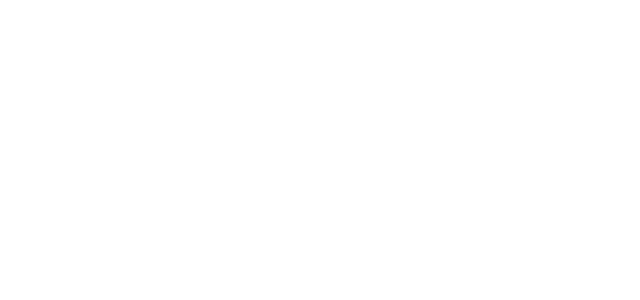
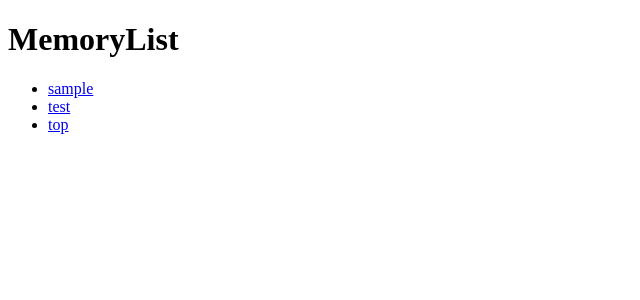
Before and after one commit to Marco3jp/tap-and-memorize, a React (Vite) app: page /aa/memory in a window 1280 px wide. Before the commit this address had no page. Shown: the top 300 px of the page, without its empty margins (0-640 px from the left). Built offline with nearby package versions, Linux system fonts and the light colour scheme.

Commit message:
ネストしたルーティングをどうにか表現するために試行錯誤

```diff
--- /dev/null
+++ b/src/components/nest.tsx
@@ -0,0 +1,7 @@
+import {Outlet} from "react-router-dom";
+
+export function Nest() {
+    return (
+        <div><Outlet /></div>
+    )
+}
--- a/src/main.tsx
+++ b/src/main.tsx
@@ -5,6 +5,7 @@
 import {TapPage} from "./pages/tap";
 import {MemoryDetailPage} from "./pages/memory/_id";
 import {MemoryListPage} from "./pages/memory";
+import {Nest} from "./components/nest";
 
 const baseElement = document.querySelector("#root");
 
@@ -14,11 +15,15 @@
     root.render(
         <BrowserRouter>
             <Routes>
-                <Route path={baseUrl} element={<IndexPage/>}/>
-                <Route path={baseUrl+"memory"} element={<MemoryListPage/>}/>
-                <Route path={baseUrl+"memory/:memoryId"} element={<MemoryDetailPage/>}/>
-                <Route path={baseUrl+"tap"} element={<TapPage/>}/>
+                <Route path="/aa/" element={<Nest/>}>
+                    <Route index element={<IndexPage/>}/>
+                    <Route path="memory" element={<Nest/>}>
+                        <Route index element={<MemoryListPage/>} />
+                        <Route path=":memoryId" element={<MemoryDetailPage/>}/>
+                    </Route>
+                    <Route path="tap" element={<TapPage/>}/>
+                </Route>
             </Routes>
         </BrowserRouter>
-    );
+    )
 }
--- a/src/pages/memory/index.tsx
+++ b/src/pages/memory/index.tsx
@@ -9,7 +9,7 @@
             <ul>
                 <li><Link to="sample">sample</Link></li>
                 <li><Link to="test">test</Link></li>
-                <li><Link to="../">top</Link></li>
+                <li><Link to="../../">top</Link></li>
             </ul>
         </div>
     )
```
